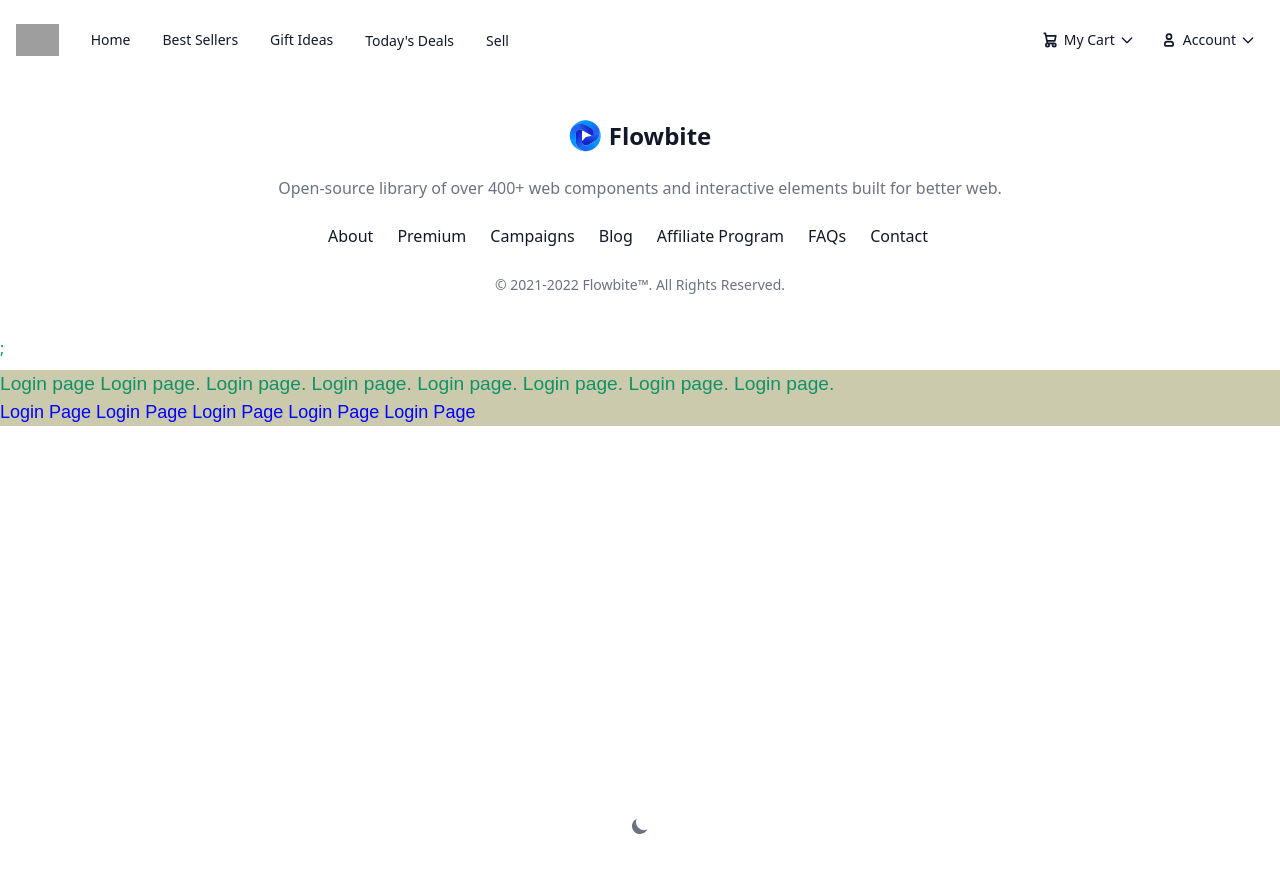
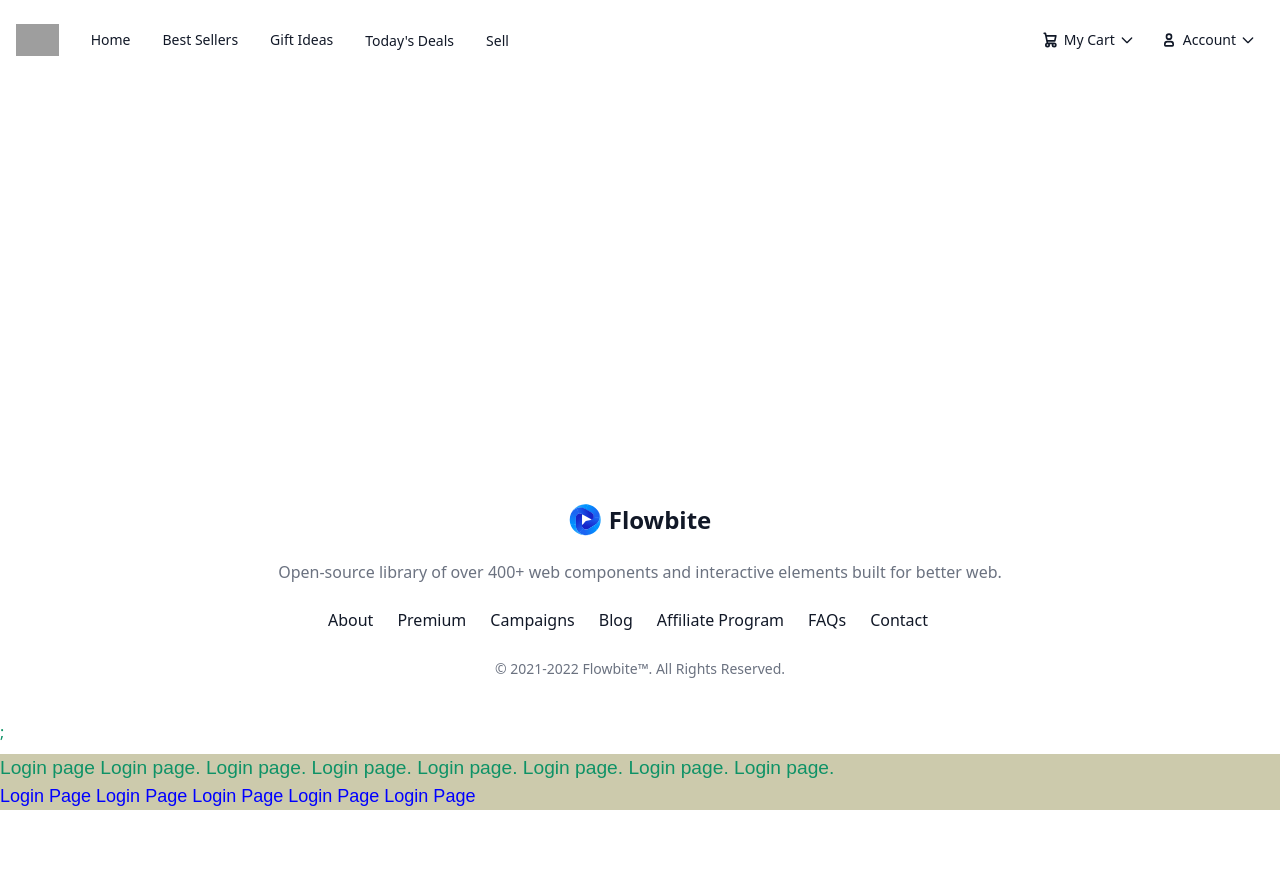
Before and after one commit to raisakuna/react-33, a React (Vite) app: page / in a window 1280 px wide. Shown: the top 872 px of the page. Built offline with nearby package versions, Linux system fonts and the light colour scheme; grey boxes are pictures that could not be loaded.

Commit message:
carousel added

```diff
--- a/src/components/headers/header.component.jsx
+++ b/src/components/headers/header.component.jsx
@@ -1,4 +1,5 @@
 import "flowbite";
+import { DarkThemeToggle } from "flowbite-react";
 
 export const HomeHeader = ({ user }) => {
   // create data and store information => state
@@ -424,6 +425,8 @@
               id="userDropdown1"
               className="hidden z-10 w-56 divide-y divide-gray-100 overflow-hidden overflow-y-auto rounded-lg bg-white antialiased shadow dark:divide-gray-600 dark:bg-gray-700"
             >
+              {user ? (
+                <>
                   <ul className="p-2 text-start text-sm font-medium text-gray-900 dark:text-white">
                     <li>
                       <a
@@ -497,6 +500,31 @@
                       Sign Out{" "}
                     </a>
                   </div>
+                </>
+              ) : (
+                <>
+                  <div className="p-2 text-sm font-medium text-gray-900 dark:text-white">
+                    <a
+                      href="#"
+                      title=""
+                      className="inline-flex w-full items-center gap-2 rounded-md px-3 py-2 text-sm hover:bg-gray-100 dark:hover:bg-gray-600"
+                    >
+                      {" "}
+                      Log In{" "}
+                    </a>
+                  </div>
+                  <div className="p-2 text-sm font-medium text-gray-900 dark:text-white">
+                    <a
+                      href="#"
+                      title=""
+                      className="inline-flex w-full items-center gap-2 rounded-md px-3 py-2 text-sm hover:bg-gray-100 dark:hover:bg-gray-600"
+                    >
+                      {" "}
+                      Register{" "}
+                    </a>
+                  </div>
+                </>
+              )}
             </div>
 
             <button
--- a/src/pages/landing/index.jsx
+++ b/src/pages/landing/index.jsx
@@ -6,7 +6,138 @@
 function LandingPage() {
   return (
     <>
-      <HomeHeader user={{ name: "Sandesh", email: "sandesh@abc.com" }} />
+      {/* <HomeHeader user={{ name: "Sandesh", email: "sandesh@abc.com" }} /> */}
+      <HomeHeader user={null} />
+
+      <div
+        id="default-carousel"
+        className="relative w-full"
+        data-carousel="slide"
+      >
+        <div className="relative h-56 overflow-hidden rounded-lg md:h-96">
+          <div className="hidden duration-700 ease-in-out" data-carousel-item>
+            <img
+              src="https://flowbite.com/docs/images/carousel/carousel-1.svg"
+              className="absolute block w-full -translate-x-1/2 -translate-y-1/2 top-1/2 left-1/2"
+              alt="..."
+            />
+          </div>
+          <div className="hidden duration-700 ease-in-out" data-carousel-item>
+            <img
+              src="https://flowbite.com/docs/images/carousel/carousel-2.svg"
+              className="absolute block w-full -translate-x-1/2 -translate-y-1/2 top-1/2 left-1/2"
+              alt="..."
+            />
+          </div>
+          <div className="hidden duration-700 ease-in-out" data-carousel-item>
+            <img
+              src="https://flowbite.com/docs/images/carousel/carousel-3.svg"
+              className="absolute block w-full -translate-x-1/2 -translate-y-1/2 top-1/2 left-1/2"
+              alt="..."
+            />
+          </div>
+          <div className="hidden duration-700 ease-in-out" data-carousel-item>
+            <img
+              src="https://flowbite.com/docs/images/carousel/carousel-4.svg"
+              className="absolute block w-full -translate-x-1/2 -translate-y-1/2 top-1/2 left-1/2"
+              alt="..."
+            />
+          </div>
+          <div className="hidden duration-700 ease-in-out" data-carousel-item>
+            <img
+              src="https://flowbite.com/docs/images/carousel/carousel-5.svg"
+              className="absolute block w-full -translate-x-1/2 -translate-y-1/2 top-1/2 left-1/2"
+              alt="..."
+            />
+          </div>
+        </div>
+        <div className="absolute z-30 flex -translate-x-1/2 bottom-5 left-1/2 space-x-3 rtl:space-x-reverse">
+          <button
+            type="button"
+            className="w-3 h-3 rounded-full"
+            aria-current="true"
+            aria-label="Slide 1"
+            data-carousel-slide-to="0"
+          ></button>
+          <button
+            type="button"
+            className="w-3 h-3 rounded-full"
+            aria-current="false"
+            aria-label="Slide 2"
+            data-carousel-slide-to="1"
+          ></button>
+          <button
+            type="button"
+            className="w-3 h-3 rounded-full"
+            aria-current="false"
+            aria-label="Slide 3"
+            data-carousel-slide-to="2"
+          ></button>
+          <button
+            type="button"
+            className="w-3 h-3 rounded-full"
+            aria-current="false"
+            aria-label="Slide 4"
+            data-carousel-slide-to="3"
+          ></button>
+          <button
+            type="button"
+            className="w-3 h-3 rounded-full"
+            aria-current="false"
+            aria-label="Slide 5"
+            data-carousel-slide-to="4"
+          ></button>
+        </div>
+        <button
+          type="button"
+          className="absolute top-0 start-0 z-30 flex items-center justify-center h-full px-4 cursor-pointer group focus:outline-none"
+          data-carousel-prev
+        >
+          <span className="inline-flex items-center justify-center w-10 h-10 rounded-full bg-white/30 dark:bg-gray-800/30 group-hover:bg-white/50 dark:group-hover:bg-gray-800/60 group-focus:ring-4 group-focus:ring-white dark:group-focus:ring-gray-800/70 group-focus:outline-none">
+            <svg
+              className="w-4 h-4 text-white dark:text-gray-800 rtl:rotate-180"
+              aria-hidden="true"
+              xmlns="http://www.w3.org/2000/svg"
+              fill="none"
+              viewBox="0 0 6 10"
+            >
+              <path
+                stroke="currentColor"
+                strokeLinecap="round"
+                strokeLinejoin="round"
+                strokeWidth="2"
+                d="M5 1 1 5l4 4"
+              />
+            </svg>
+            <span className="sr-only">Previous</span>
+          </span>
+        </button>
+        <button
+          type="button"
+          className="absolute top-0 end-0 z-30 flex items-center justify-center h-full px-4 cursor-pointer group focus:outline-none"
+          data-carousel-next
+        >
+          <span className="inline-flex items-center justify-center w-10 h-10 rounded-full bg-white/30 dark:bg-gray-800/30 group-hover:bg-white/50 dark:group-hover:bg-gray-800/60 group-focus:ring-4 group-focus:ring-white dark:group-focus:ring-gray-800/70 group-focus:outline-none">
+            <svg
+              className="w-4 h-4 text-white dark:text-gray-800 rtl:rotate-180"
+              aria-hidden="true"
+              xmlns="http://www.w3.org/2000/svg"
+              fill="none"
+              viewBox="0 0 6 10"
+            >
+              <path
+                stroke="currentColor"
+                strokeLinecap="round"
+                strokeLinejoin="round"
+                strokeWidth="2"
+                d="m1 9 4-4-4-4"
+              />
+            </svg>
+            <span className="sr-only">Next</span>
+          </span>
+        </button>
+      </div>
+
       <HomeFooter />
     </>
     // <>
```
Also changed, not shown: 1 other file (tests, documents, lock files or other folders). Lines whose indentation alone changed are shown as unchanged.
